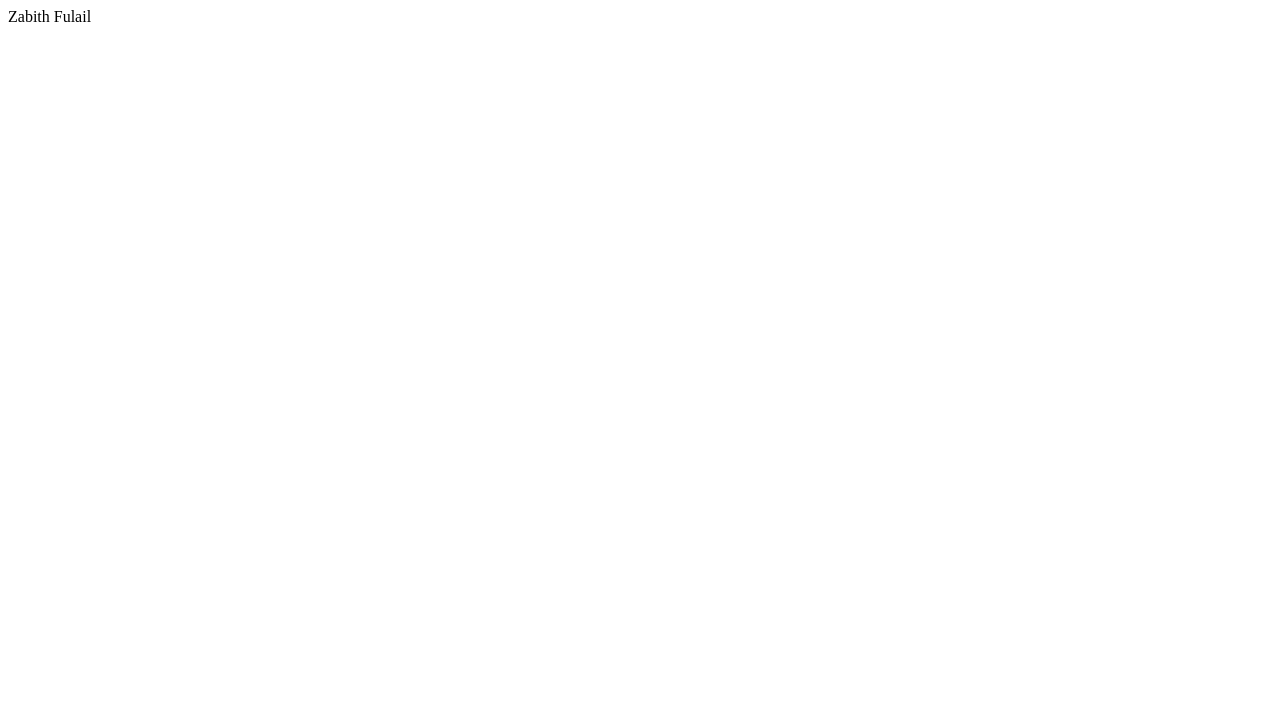
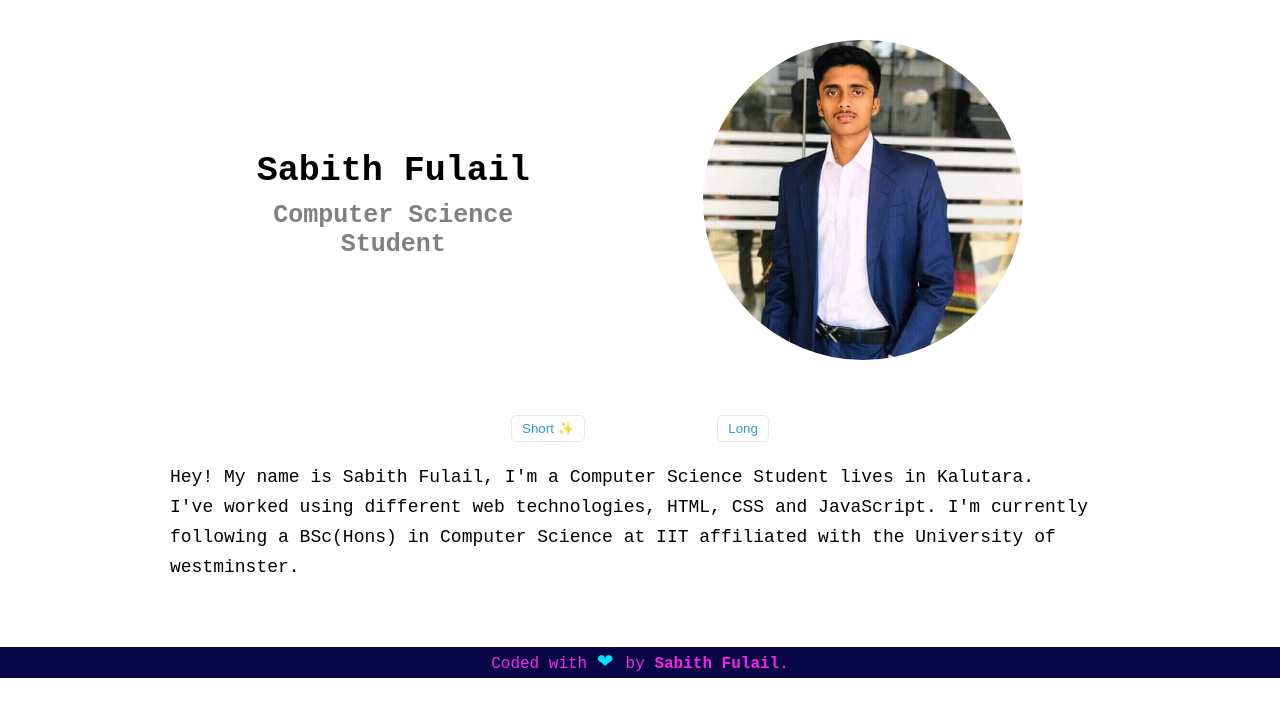
Before and after one commit to Sabithfulail/Sabithfulail.github.io, a plain HTML site: page index.html in a window 1280 px wide. Drawn offline with Linux system fonts and the light colour scheme; files whose address does not match are found by name.

Commit message:
Update index.html

```diff
--- a/index.html
+++ b/index.html
@@ -1 +1,57 @@
-Zabith Fulail
+<!DOCTYPE html>
+<html lang="en">
+
+<head>
+
+    <meta property="og:description" content="Sabith Fulail, Software developer.">
+    <meta property="og:site_name" content="Sabith Fulail">
+
+
+    <link href="styles.css" rel="stylesheet">
+
+    <title>Sabith Fulail</title>
+
+</head>
+
+<body class="">
+
+    <section class="content">
+        <div class="page-top">
+            <div class="titles">
+                <h1>Sabith Fulail</h1>
+                <h3>Computer Science <br> Student </h3>
+            </div>
+
+            <div class="image-container">
+                <img src="C:\Users\User\Desktop\WD-cwk\individual\Zabith.jpg">
+            </div>
+        </div>
+        <div class="buttons">
+            <button id="showShort">Short <span>✨</span></button>
+            <button id="showLong">Long <span class="hidden">✨</span></button>
+        </div>
+        <div class="information">
+            <p id="short">
+                Hey! My name is Sabith Fulail, I'm a Computer Science Student lives in Kalutara.<br> I've worked using different web technologies, HTML, CSS and JavaScript. I'm currently following a BSc(Hons) in Computer Science at IIT affiliated with
+                the University of westminster.
+                <br>
+            </p>
+            <p id="long" class="hidden">
+                Hello world! My name is Sabith Fulail. I'm a <span class="highlighted">student</span> at <a href="https://www.iit.ac.lk/" target="_blank">IIT</a> and following a degree at <a href="https://www.westminster.ac.uk/" target="_blank">University of westminster</a>.
+                <br> I schooled at Kalutara Muslim Central College until O/L and I've completed my A/L in maths stream at Zahira College Dharga Town. I've covered web development , soft skills development, data base, java programming basics and english
+                modules in induction programme. Currently I am learning python programming and mathematics for computing in my first semester.
+                <br> Studies aside, I 've a home garden with the several amount of plants.I spend a lot of time in my garden. Spending time outdoors is something that I enjoy a lot, even more so if it's playing football.
+                <br> If you want to find more details about me, you can check my linkedIn profile <a href="https://www.linkedin.com/in/zabith-fulail-99812b231/" target="_blank">Sabith Fulail</a>.
+            </p>
+        </div>
+    </section>
+    <footer>
+        <p>Coded with <span class="heart-emoji">❤ </span>by <strong>Sabith Fulail</strong>.</p>
+    </footer>
+    <div class="sparticles-container"></div>
+
+    <script src="functions.js"></script>
+    <script src="sparticles.min.js"></script>
+</body>
+
+</html>
```
